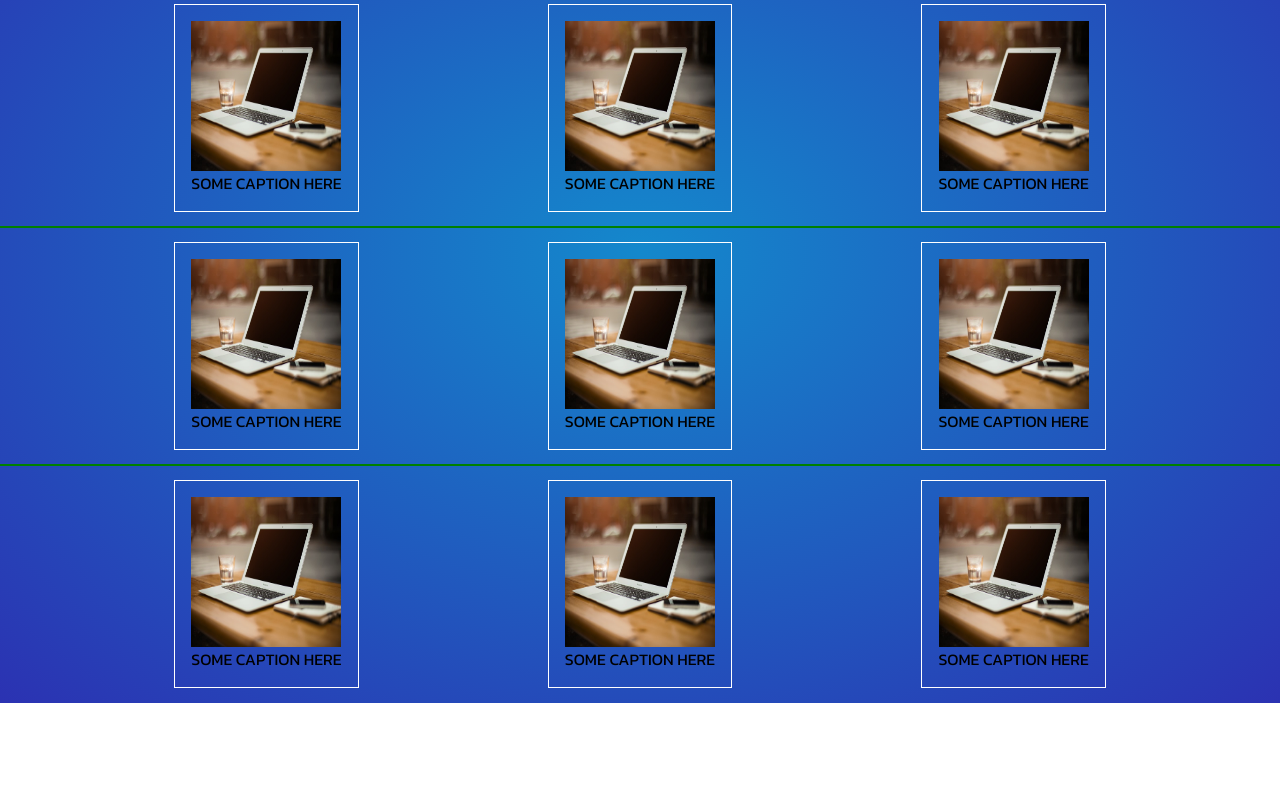
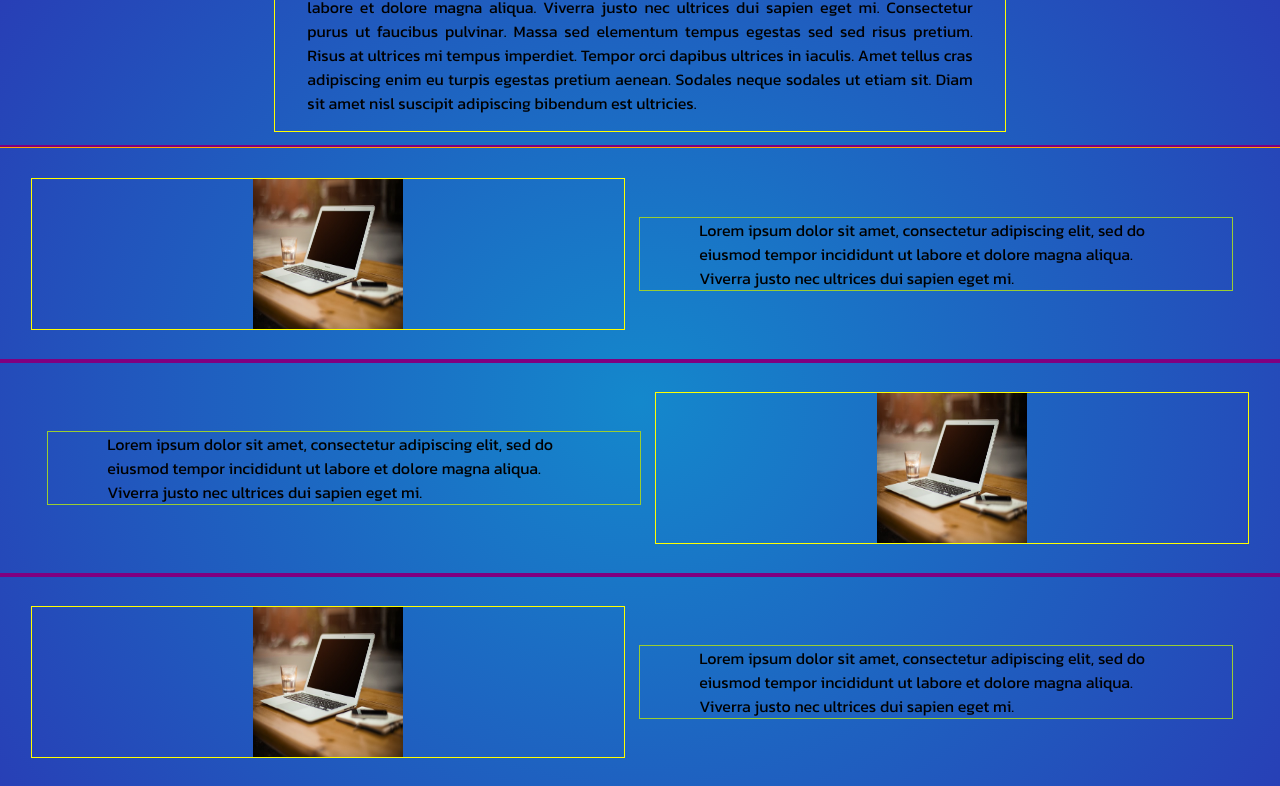
Before and after one commit to antdevelopment1/finalCap, a website: page testing/betaProto.html in a window 1280 px wide. Shown: the part 199-985 px from the top of the page. Before the commit the page ends 902 px from the top, so only its background shows below. Drawn offline with Linux system fonts and the light colour scheme.

Commit message:
betaprotype restructure and styles

```diff
--- a/testing/betaProto.html
+++ b/testing/betaProto.html
@@ -8,7 +8,7 @@
     <title>Affordable Security Alert</title>
 </head>
 <body>
-    <div class="dashboard-page">
+    <div class="prototype-page">
         <nav class="nav-container">
             <div class="nav">
                 <li><a href="index.html">HOME</a></li>
@@ -17,47 +17,54 @@
         <div class="building-title-container">
             <h1 class="building-title">Building Process</h1>
         </div>
-        <div class="main-img-container">
-            <div class="image-container">
-                <div class="image">
+        <div class="main-content">
+            <div class="lg-p">
+                <p>Lorem ipsum dolor sit amet, consectetur adipiscing elit, sed do eiusmod tempor incididunt ut labore et dolore magna aliqua.
+                Viverra justo nec ultrices dui sapien eget mi.
+                Consectetur purus ut faucibus pulvinar. Massa sed elementum tempus egestas sed sed risus pretium.
+                Risus at ultrices mi tempus imperdiet. Tempor orci dapibus ultrices in iaculis.
+                Amet tellus cras adipiscing enim eu turpis egestas pretium aenean. Sodales neque sodales ut etiam sit.
+                Diam sit amet nisl suscipit adipiscing bibendum est ultricies.
+                </p>
+            </div>
+            <div class="content content1">
+                <div class="img-container">
                     <img src="../tempImg.jpg" alt="" class="img">
-                    <figcaption>SOME CAPTION HERE</figcaption>
                 </div>
-                <div class="image">
-                    <img src="../tempImg.jpg" alt="" class="img">
-                    <figcaption>SOME CAPTION HERE</figcaption>
-                </div>
-                <div class="image">
-                    <img src="../tempImg.jpg" alt="" class="img">
-                    <figcaption>SOME CAPTION HERE</figcaption>
+                <div class="p-container">
+                    <p>Lorem ipsum dolor sit amet, consectetur adipiscing elit, sed do eiusmod tempor incididunt ut labore et dolore magna aliqua.
+                        Viverra justo nec ultrices dui sapien eget mi.
+                    </p>
                 </div>
             </div>
-            <div class="image-container">
-                <div class="image">
+            <div class="content content2">
+                <div class="img-container">
                     <img src="../tempImg.jpg" alt="" class="img">
-                    <figcaption>SOME CAPTION HERE</figcaption>
                 </div>
-                <div class="image">
-                    <img src="../tempImg.jpg" alt="" class="img">
-                    <figcaption>SOME CAPTION HERE</figcaption>
-                </div>
-                <div class="image">
-                    <img src="../tempImg.jpg" alt="" class="img">
-                    <figcaption>SOME CAPTION HERE</figcaption>
+                <div class="p-container">
+                    <p>Lorem ipsum dolor sit amet, consectetur adipiscing elit, sed do eiusmod tempor incididunt ut labore et dolore magna aliqua.
+                        Viverra justo nec ultrices dui sapien eget mi.
+                    </p>
                 </div>
             </div>
-            <div class="image-container">
-                <div class="image">
+            <div class="content content1">
+                <div class="img-container">
                     <img src="../tempImg.jpg" alt="" class="img">
-                    <figcaption>SOME CAPTION HERE</figcaption>
                 </div>
-                <div class="image">
+                <div class="p-container">
+                    <p>Lorem ipsum dolor sit amet, consectetur adipiscing elit, sed do eiusmod tempor incididunt ut labore et dolore magna aliqua.
+                        Viverra justo nec ultrices dui sapien eget mi.
+                    </p>
+                </div>
+            </div>
+            <div class="content content2">
+                <div class="img-container">
                     <img src="../tempImg.jpg" alt="" class="img">
-                    <figcaption>SOME CAPTION HERE</figcaption>
                 </div>
-                <div class="image">
-                    <img src="../tempImg.jpg" alt="" class="img">
-                    <figcaption>SOME CAPTION HERE</figcaption>
+                <div class="p-container">
+                    <p>Lorem ipsum dolor sit amet, consectetur adipiscing elit, sed do eiusmod tempor incididunt ut labore et dolore magna aliqua.
+                        Viverra justo nec ultrices dui sapien eget mi.
+                    </p>
                 </div>
             </div>
         </div>
--- a/testing/styles/styles.css
+++ b/testing/styles/styles.css
@@ -691,30 +691,75 @@ form {
 /* PROTOTYPE PAGE */
 /* ====================== */
 
-.main-img-container {
+.building-title-container {
+    height: 100%;
+    width: 100%;
+    display: flex;
+    outline: 1px solid white;
+    justify-content: center;
+    align-items: center;
+}
+
+.building-title {
+    display: flex;
+    align-items: center;
+    justify-content: center;
+    text-align: center;
+    height: 100%;
+    width: 60%;
+    outline: 1px solid red;
+    margin-top: 0;
+}
+
+.main-content {
+    outline: 2px solid green;
+    height: 100%;
+    width: 100%;
     display: flex;
     flex-direction: column;
-    justify-content: space-evenly;
-    align-content: center;
+
 }
-.image-container {
+
+.lg-p {
+    outline: 1px solid orange;
     height: 100%;
     width: 100%;
     margin: 0 auto;
+    padding: 1rem 2rem;
     display: flex;
-    justify-content: space-evenly;
+    justify-content: center;
     align-items: center;
-    outline: 1px solid green;
+    text-align: justify;
 }
 
-.image {
-    outline: 1px solid white;
-    margin: 1rem;
-    padding: 1rem;
+.lg-p p {
+    outline: 1px solid yellow;
+    height: 100%;
+    width: 60%;
+    padding: 1rem 2rem;
+}
+
+.content {
+    outline: 2px solid purple;
+    height: 100%;
+    width: 100%;
+    padding: 2rem;
     display: flex;
-    flex-direction: column;
+    justify-content: center;
     align-items: center;
+}
+
+.content2 {
+    flex-direction: row-reverse;
+}
+
+.img-container {
+    outline: 1px solid yellow;
+    height: 100%;
+    width: 50%;
+    display: flex;
     justify-content: center;
+    align-items: center;
 }
 
 .img {
@@ -723,3 +768,17 @@ form {
     max-width: 150px;
     min-width: 150px;
 }
+
+.p-container {
+    height: 100%;
+    width: 50%;
+    margin: 0 1rem;
+    display: flex;
+    justify-content: center;
+    align-items: center;
+    outline: 1px solid yellowgreen;
+}
+
+.p-container p {
+    width: 80%;
+}
```
